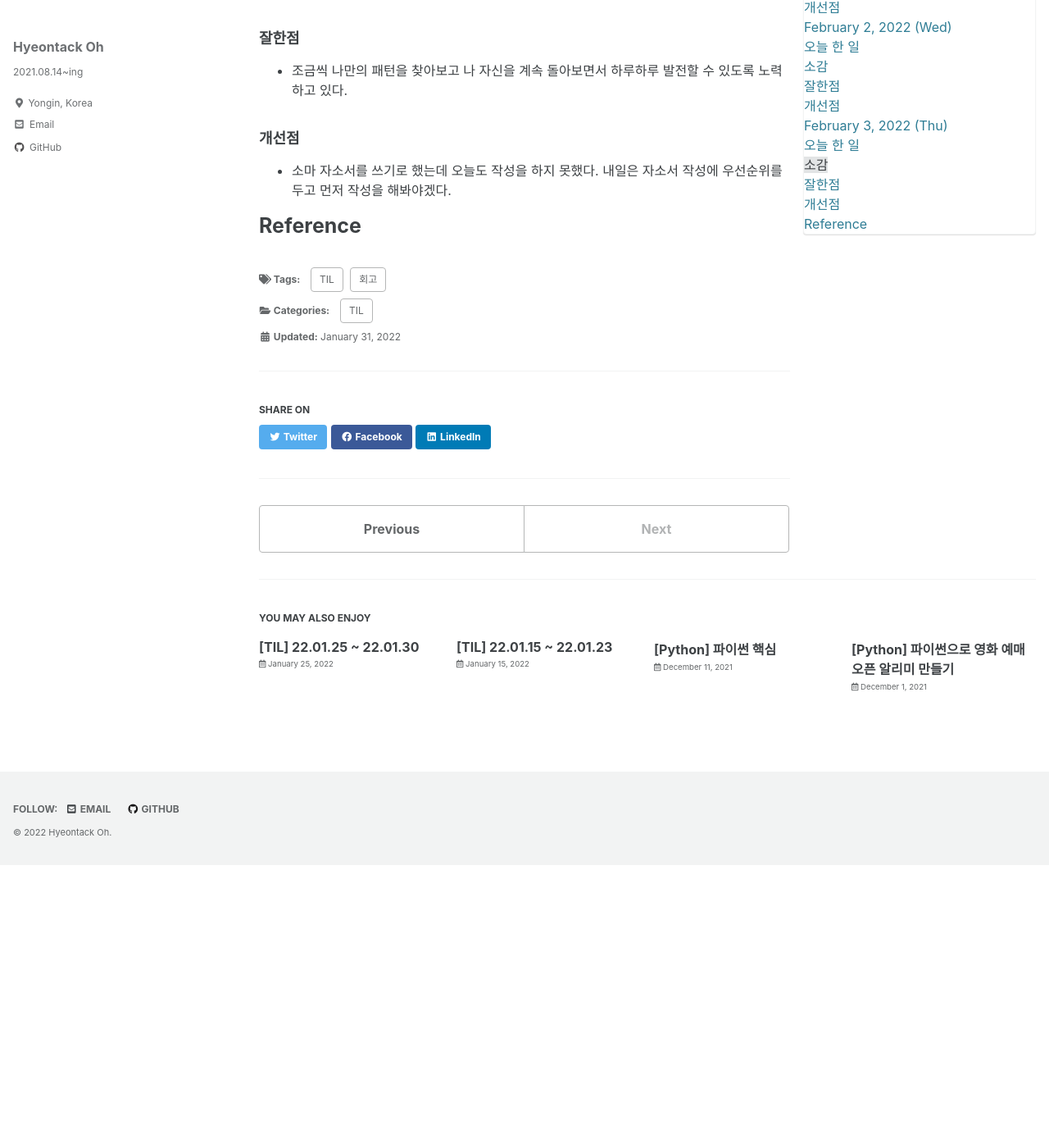
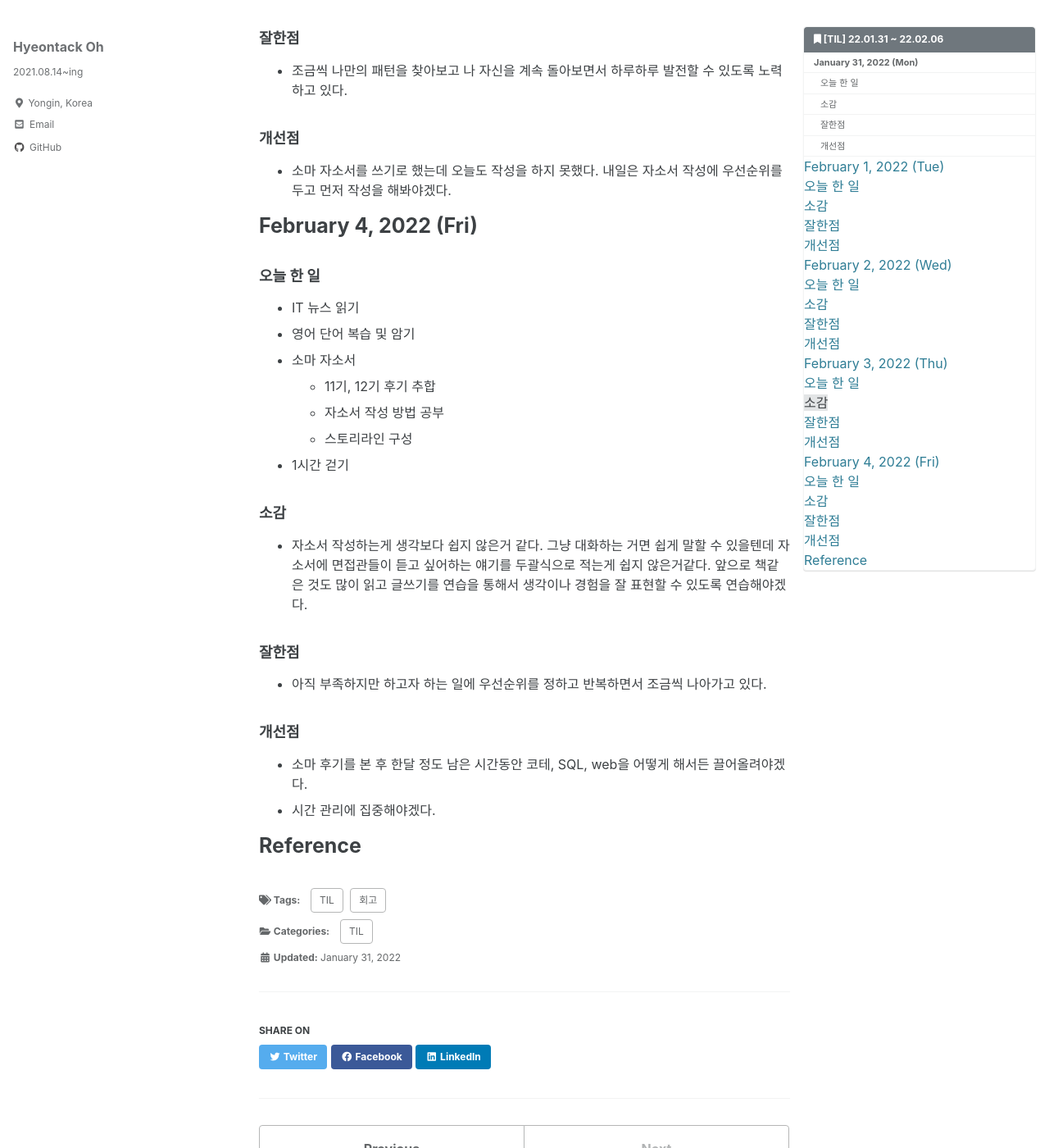
Before and after one commit to hyeontack5/hyeontack5.github.io, a Jekyll site: the page built from _posts/TIL/2022-01-31-[TIL] 22.01.31 ~ 22.02.06.md, in a window 1280 px wide and 1400 px high, scrolled down 3296 px. Shown: the whole window at 82% size. Built offline with Jekyll 4.4.1, drawn with Linux system fonts in a browser that asks for light colours; cached includes are drawn as plain includes; before the commit the page ends 4351 px from its top, so only the background shows below that.

Commit message:
Docs: 22.02.04 회고

```diff
--- a/_posts/TIL/2022-01-31-[TIL] 22.01.31 ~ 22.02.06.md
+++ b/_posts/TIL/2022-01-31-[TIL] 22.01.31 ~ 22.02.06.md
@@ -106,4 +106,26 @@ toc_icon: "bookmark"
 ### 개선점
 - 소마 자소서를 쓰기로 했는데 오늘도 작성을 하지 못했다. 내일은 자소서 작성에 우선순위를 두고 먼저 작성을 해봐야겠다.
 
+# February 4, 2022 (Fri)
+
+### 오늘 한 일
+- IT 뉴스 읽기
+- 영어 단어 복습 및 암기
+- 소마 자소서
+  - 11기, 12기 후기 추합
+  - 자소서 작성 방법 공부
+  - 스토리라인 구성
+- 1시간 걷기
+
+### 소감
+- 자소서 작성하는게 생각보다 쉽지 않은거 같다. 그냥 대화하는 거면 쉽게 말할 수 있을텐데 자소서에 면접관들이 듣고 싶어하는 얘기를 두괄식으로 적는게 쉽지 않은거같다.
+앞으로 책같은 것도 많이 읽고 글쓰기를 연습을 통해서 생각이나 경험을 잘 표현할 수 있도록 연습해야겠다.
+
+### 잘한점
+- 아직 부족하지만 하고자 하는 일에 우선순위를 정하고 반복하면서 조금씩 나아가고 있다.
+
+### 개선점
+- 소마 후기를 본 후 한달 정도 남은 시간동안 코테, SQL, web을 어떻게 해서든 끌어올려야겠다.
+- 시간 관리에 집중해야겠다.
+
 # Reference
```
